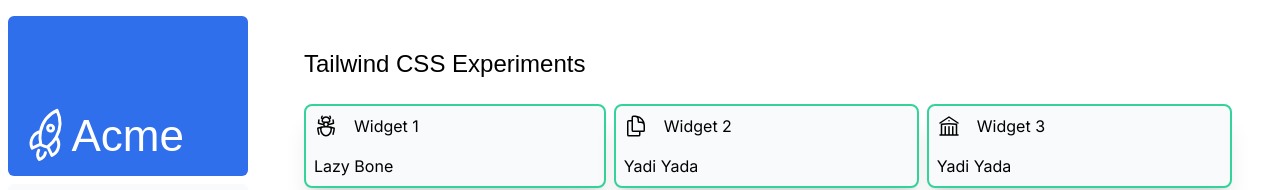
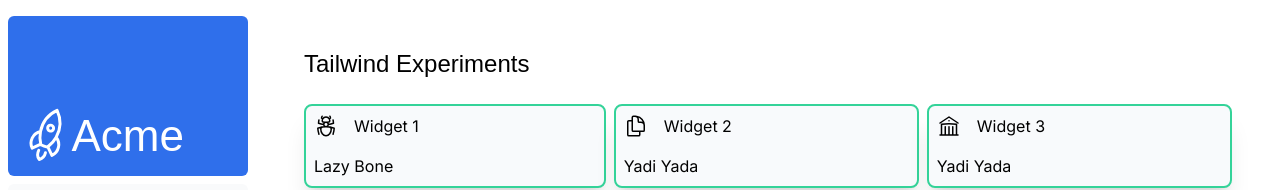
Before and after one commit to anoop1anoop/Acme, a Next.js app: page /dashboard/experiments in a window 1280 px wide. Shown: the top 190 px of the page. Built offline with nearby package versions, Linux system fonts and the light colour scheme; a web font is replaced by a local one.

Commit message:
Update page.tsx

```diff
--- a/app/dashboard/experiments/page.tsx
+++ b/app/dashboard/experiments/page.tsx
@@ -20,7 +20,7 @@ export default function Page() {
     return (
         <main >
             <h1 className={`${lusitana.className} mb-4 text-xl md:text-2xl`}>
-                Tailwind CSS Experiments
+                Tailwind Experiments
             </h1>
             <div>
                 <div className='flex grow flex-col md:flex-row md:space-x-2 md:space-y-2'>
```
